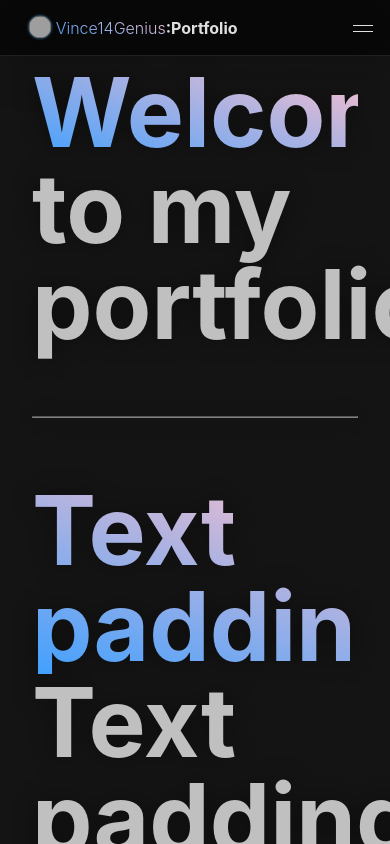
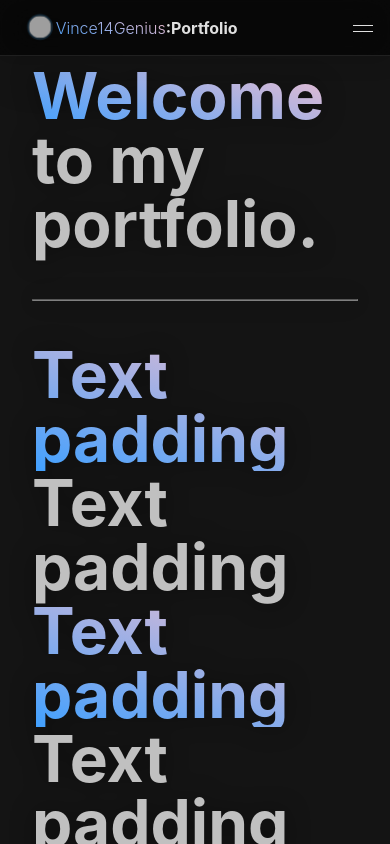
Before and after one commit to Vince14Genius/Vince14Genius.github.io, a React (Create React App) app: page / in a window 390 px wide. Shown: the top 844 px of the page. Built offline with nearby package versions, Linux system fonts and the light colour scheme; grey boxes are pictures that could not be loaded.

Commit message:
mobile fixes

```diff
--- a/src/App.css
+++ b/src/App.css
@@ -87,7 +87,7 @@ img.centered {
 
 @supports(padding: max(0px)) {
   .main-width-wrapper,
-  .exterior-width-wrapper {
+  .nav-aligned-width-wrapper {
     padding-left: max(1rem, env(safe-area-inset-left));
     padding-right: max(1rem, env(safe-area-inset-right));
   }
@@ -220,6 +220,20 @@ section.text-hello > .standard-hr {
   margin: 4rem 0;
 }
 
+@media (max-width: 799px) {
+  p.text-hello {
+    font-size: 4rem;
+    font-weight: bold;
+    color: var(--text-color-secondary);
+    line-height: 1.0;
+    margin: 0;
+  }
+
+  section.text-hello > .standard-hr {
+    margin: 2.67rem 0;
+  }
+}
+
 .text-fancy {
   color: var(--text-color-accent);
   background: linear-gradient(20deg, #40a0ff, pink);
```
